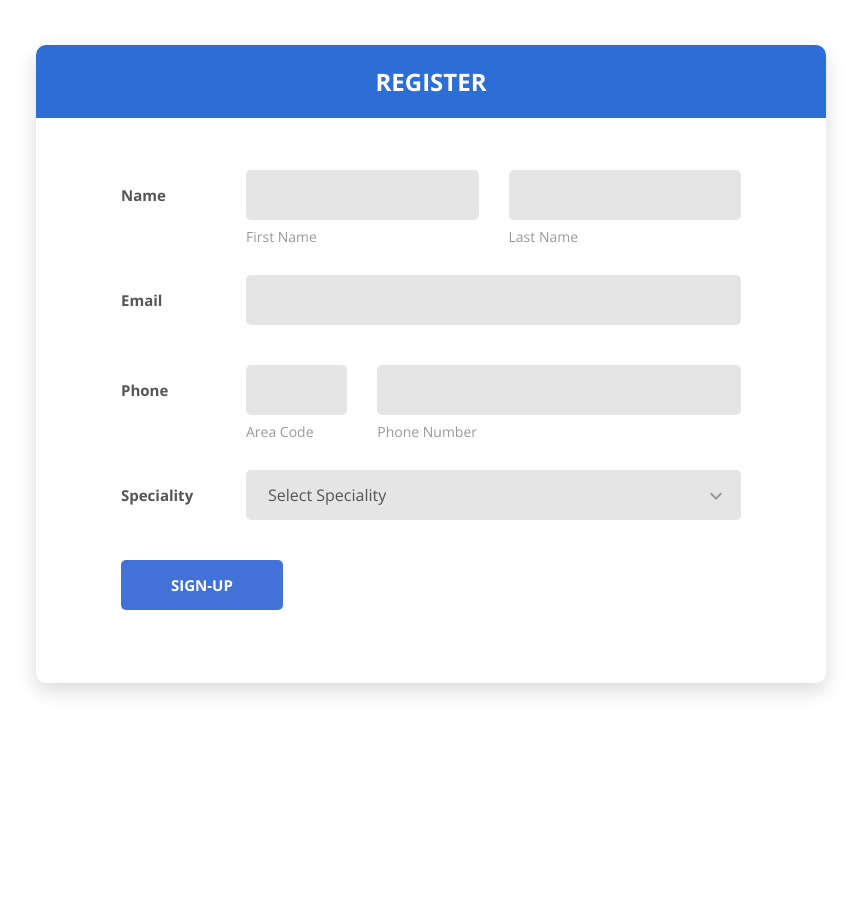
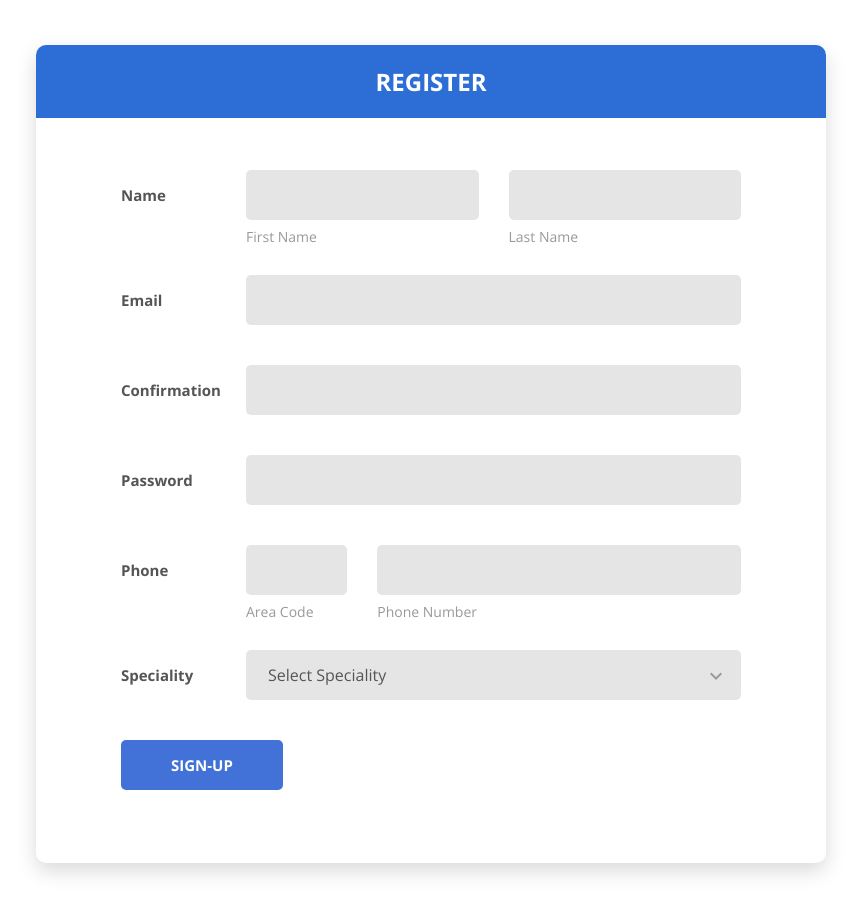
Before and after one commit to brahimlippe/care-knowledge, a Flask app: page /register.html in a window 1280 px wide. Shown: the whole page, without its empty margins (209-1070 px from the left). Before the commit the page ends 695 px from the top, so only its background shows below. Run offline with Flask 2, Linux system fonts and the light colour scheme; some libraries are stand-ins or nearby versions.

Commit message:
Add register/login backend

```diff
--- a/server.py
+++ b/server.py
@@ -56,7 +56,7 @@ class User(db.Model):
 
     def get_id(self):
         """Return the name address to satisfy Flask-Login's requirements."""
-        return self.name
+        return self.email
 
     def is_authenticated(self):
         """Return True if the user is authenticated."""
@@ -92,7 +92,7 @@ def getVideoByCategory(category):
     return list(query.Video.link for query in db.session.query(Category, Video).filter(LinkVideoCategory.category_name == Category.name, LinkVideoCategory.video_link == Video.link, Category.name == category).all())
 
 @app.route('/index.html')
-def inedx():
+def index():
     return redirect(url_for('default'))
 @app.route('/')
 def default():
@@ -111,20 +111,23 @@ def logout():
     db.session.add(user)
     db.session.commit()
     logout_user()
-    return render_template("/index.html")
+    return redirect(url_for('default'))
 
-@app.route('/login.html', methods=['POST'])
+@app.route('/login.html', methods=['GET', 'POST'])
 def login():
     if request.method == "POST":
-        user = User.query.get(request.form.get('username'))
-        if user and check_password_hash(user.password, form.password.data):
+        user = User.query.get(request.form.get('email'))
+        app.logger.info("TRYING TO LOG")
+        if user and check_password_hash(user.password, request.form.get('password')):
             user.authenticated = True
             db.session.add(user)
             db.session.commit()
             login_user(user, remember=True)
-            if user.admin: return redirect(url_for("admin"))
+            app.logger.info("LOGGED IN")
             return redirect(url_for("default"))
-    return render_template('/login.html', form=form)
+        else:
+            return render_template('/login.html')
+    return render_template('/login.html')
 
 @app.route('/register.html/<id>')
 def register(id):
@@ -133,9 +136,10 @@ def register(id):
 @app.route('/register.html', methods=['GET', 'POST'])
 def admin():
     if request.method == 'POST':
-        db.session.add(User(name=request.form.get('name'), password=generate_password_hash(request.form.get('password'), 10),
-            admin=False, email='brahim.pro@protonmail.com'))
+        db.session.add(User(name=request.form.get('first_name'), password=generate_password_hash(request.form.get('password'), 10),
+            admin=False, email=request.form.get('email')))
         db.session.commit()
+        return redirect(url_for('default'))
         #register_request = RegisterRequests(email=request.form.get('email').data)
         #db.session.add(register_request)
         #db.session.commit()
--- a/templates/register.html
+++ b/templates/register.html
@@ -41,13 +41,13 @@
                                 <div class="row row-space">
                                     <div class="col-2">
                                         <div class="input-group-desc">
-                                            <input class="input--style-5" type="text" name="first_name">
+                                            <input required class="input--style-5" type="text" name="first_name">
                                             <label class="label--desc">first name</label>
                                         </div>
                                     </div>
                                     <div class="col-2">
                                         <div class="input-group-desc">
-                                            <input class="input--style-5" type="text" name="last_name">
+                                            <input required class="input--style-5" type="text" name="last_name">
                                             <label class="label--desc">last name</label>
                                         </div>
                                     </div>
@@ -58,7 +58,23 @@
                             <div class="name">Email</div>
                             <div class="value">
                                 <div class="input-group">
-                                    <input class="input--style-5" type="email" name="email">
+                                    <input required class="input--style-5" type="email" name="email">
+                                </div>
+                            </div>
+                        </div>
+                        <div class="form-row">
+                            <div class="name">Confirmation</div>
+                            <div class="value">
+                                <div class="input-group">
+                                    <input required class="input--style-5" type="password" name="password_confirmation">
+                                </div>
+                            </div>
+                        </div>
+                        <div class="form-row">
+                            <div class="name">Password</div>
+                            <div class="value">
+                                <div class="input-group">
+                                    <input required class="input--style-5" type="password" name="password">
                                 </div>
                             </div>
                         </div>
@@ -68,13 +84,13 @@
                                 <div class="row row-refine">
                                     <div class="col-3">
                                         <div class="input-group-desc">
-                                            <input class="input--style-5" type="text" name="area_code">
+                                            <input required class="input--style-5" type="text" name="area_code">
                                             <label class="label--desc">Area Code</label>
                                         </div>
                                     </div>
                                     <div class="col-9">
                                         <div class="input-group-desc">
-                                            <input class="input--style-5" type="text" name="phone">
+                                            <input required class="input--style-5" type="text" name="phone">
                                             <label class="label--desc">Phone Number</label>
                                         </div>
                                     </div>
```
Also changed, not shown: templates/index.html (+9 -5 lines), templates/login.html (added, +77 -0 lines), database.sqlite.
